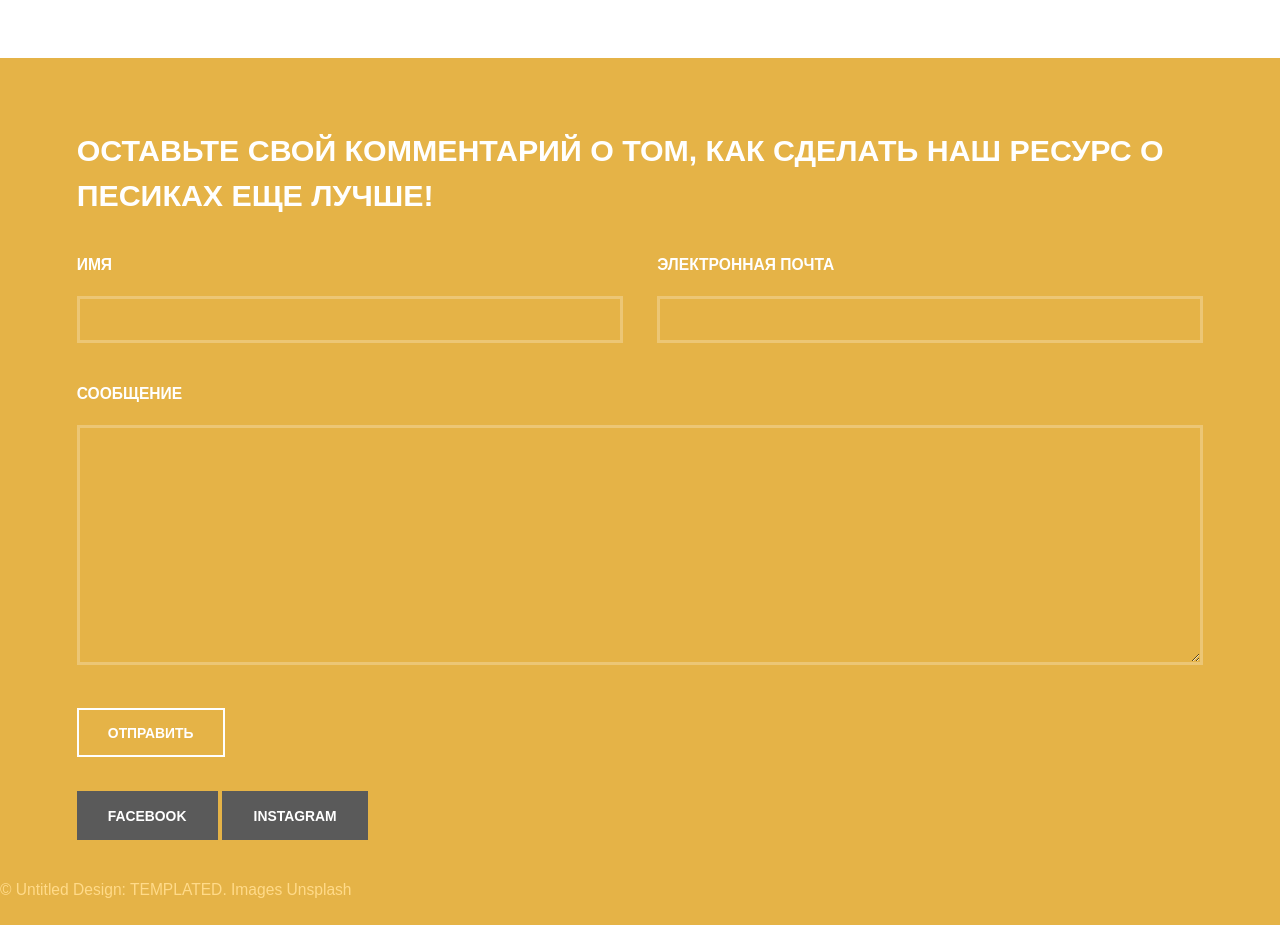
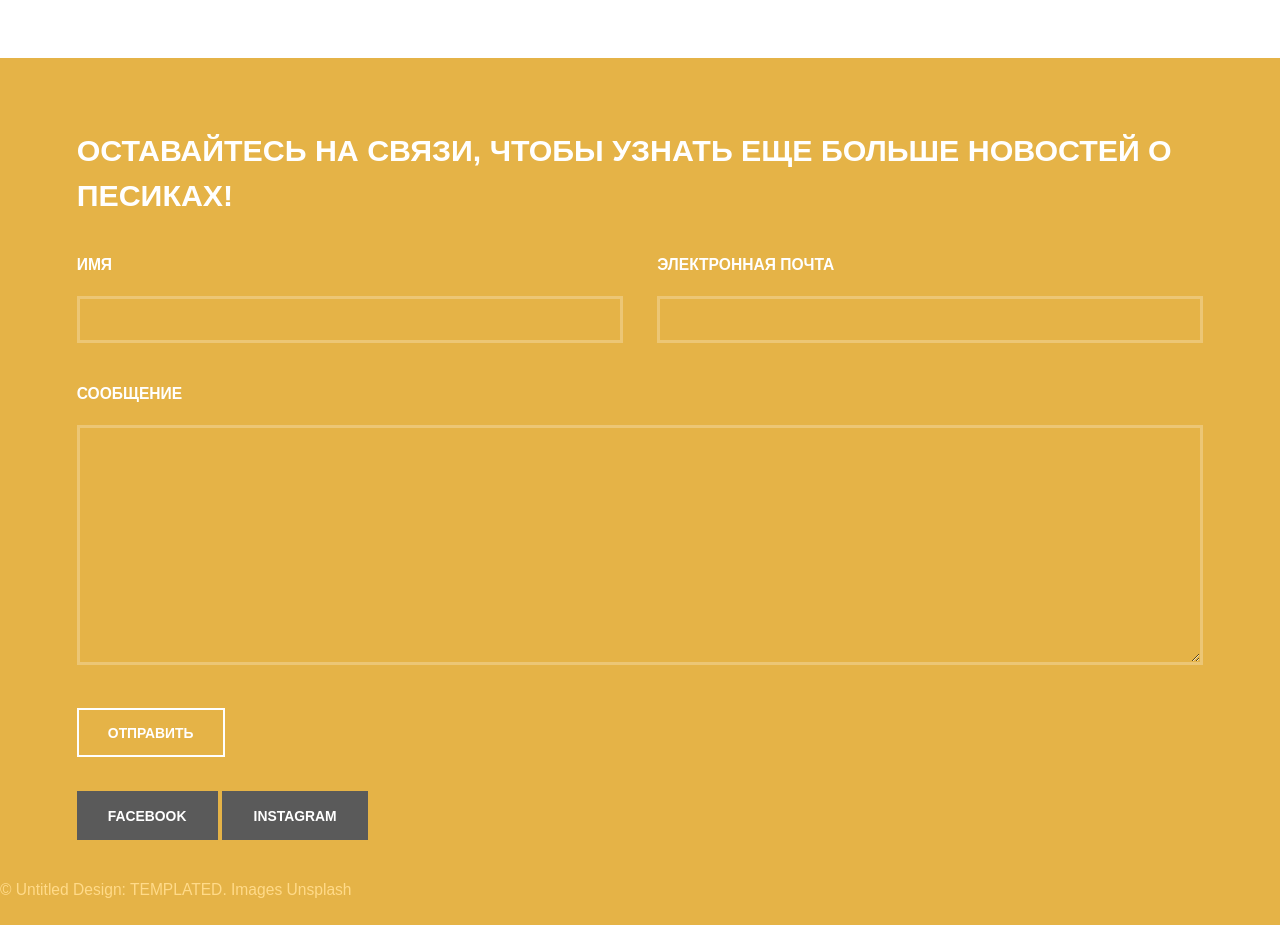
Before and after one commit to winesardine/SOBAKI, a plain HTML site: page index.html in a window 1280 px wide. Shown: the part 2500-3425 px from the top of the page. Drawn offline with Linux system fonts and the light colour scheme; a script that the page names is missing.

Commit message:
Update index.html

```diff
--- a/index.html
+++ b/index.html
@@ -120,7 +120,7 @@ href="generic.html" alt='labrador'/></span>
 			<section id="footer">
 				<div class="inner">
 					<header>
-						<h2>Оставьте свой комментарий о том, как сделать наш ресурс о песиках еще лучше!</h2>
+						<h2>Оставайтесь на связи, чтобы узнать еще больше новостей о песиках!</h2>
 					</header>
 					<form method="post" action="#">
 						<div class="field half first">
```
